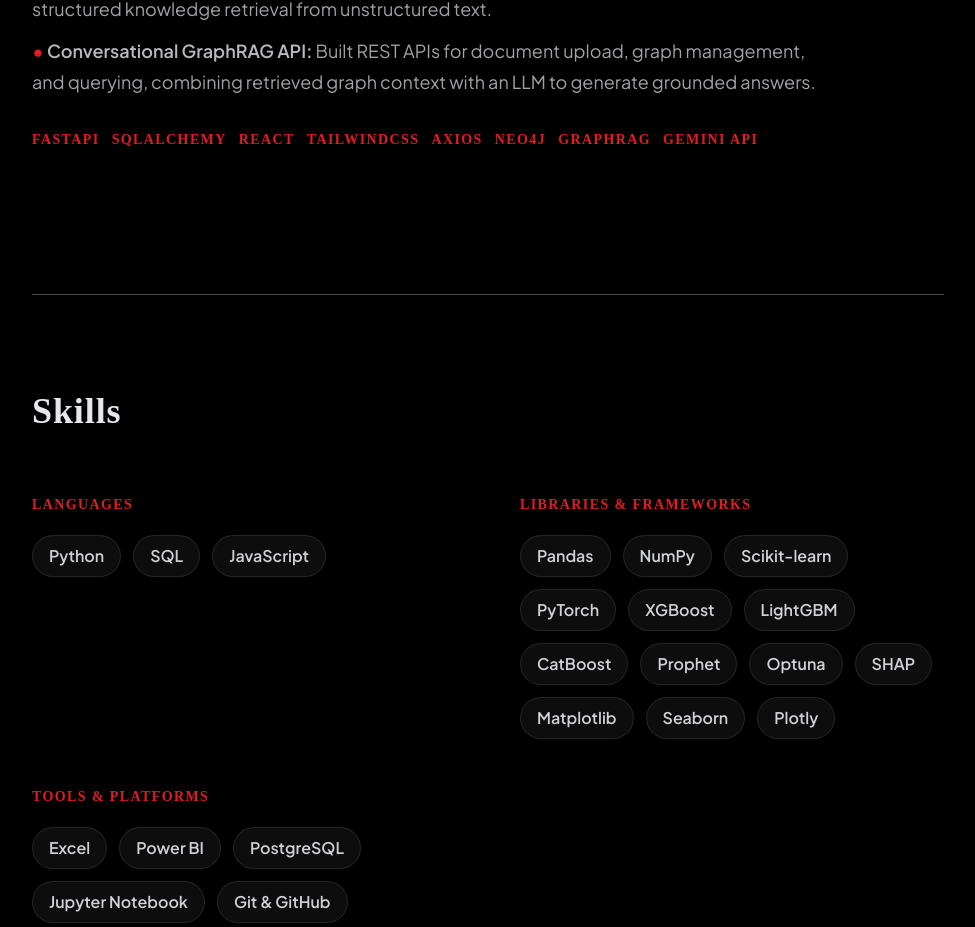
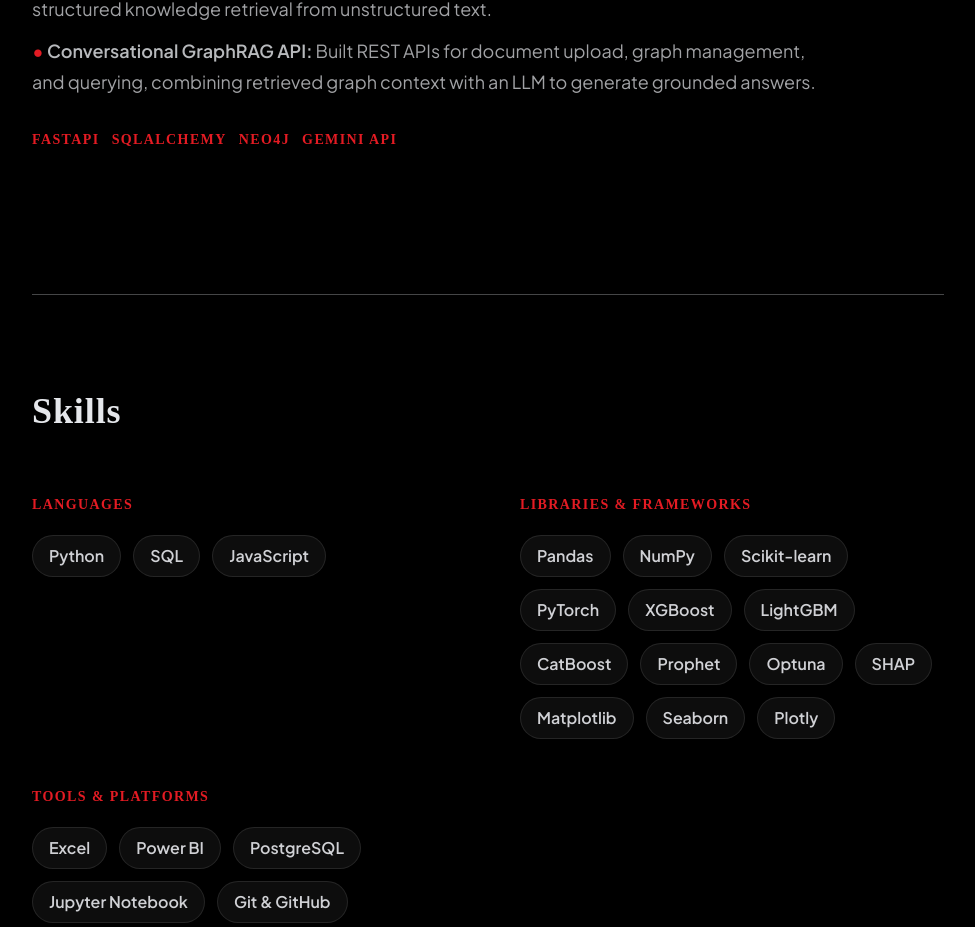
Before and after one commit to Manish-A-04/portfolio, a React (Vite) app: page / in a window 1280 px wide. Shown: the part 5111-6038 px from the top of the page, without its empty margins (32-1007 px from the left). Built offline with nearby package versions, Linux system fonts and the light colour scheme; a web font is replaced by a local one.

Commit message:
Changed contents

```diff
--- a/src/components/Projects.jsx
+++ b/src/components/Projects.jsx
@@ -65,7 +65,7 @@
     },
     {
       title: "StudyGraphRAG",
-      tech: ['FastAPI', 'SQLAlchemy', 'React', 'TailwindCSS', 'Axios', 'Neo4j', 'GraphRAG', 'Gemini API'],
+      tech: ['FastAPI', 'SQLAlchemy', 'Neo4j', 'Gemini API'],
       link: "https://github.com/Manish-A-04/StudyGraphRAG",
       desc: "Built a document analysis system that parses uploaded PDFs, extracts entities and relationships into a Neo4j knowledge graph, and enables conversational querying over the graph using an LLM.",
       points: [
```
